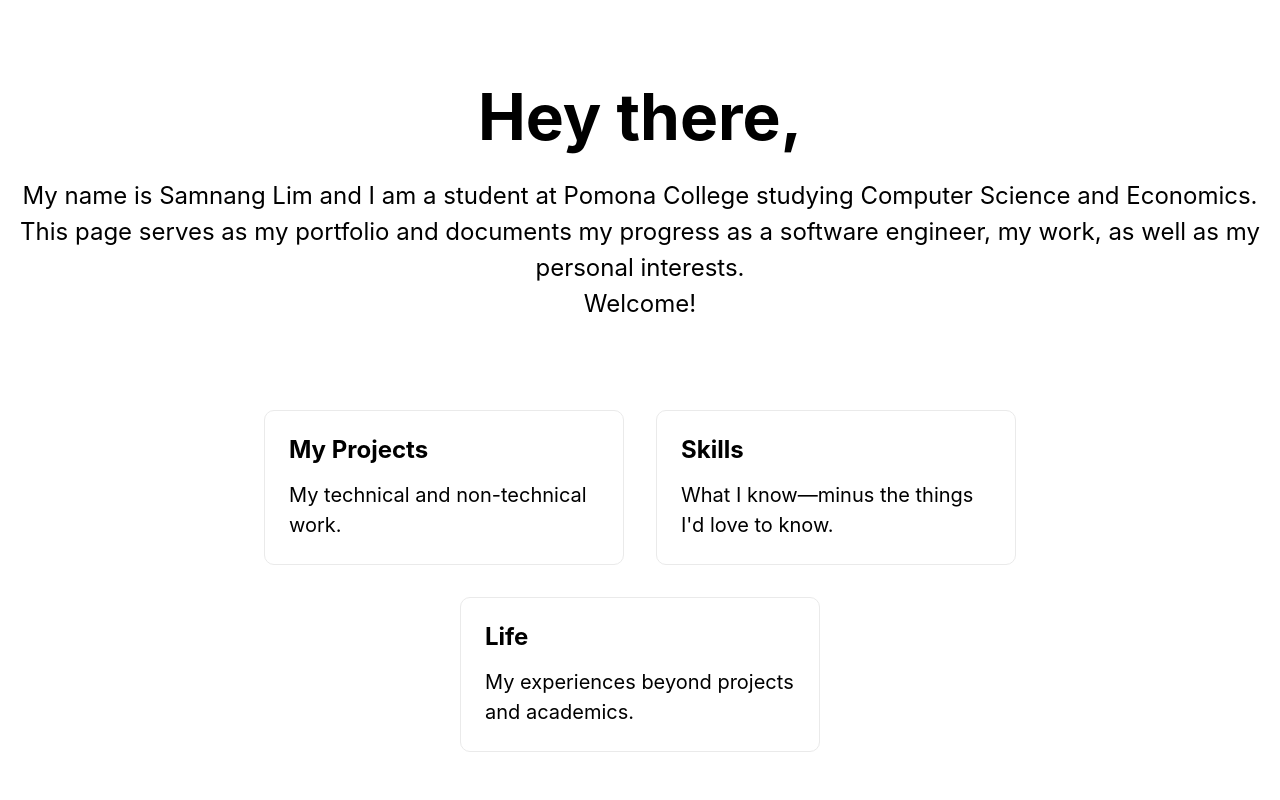
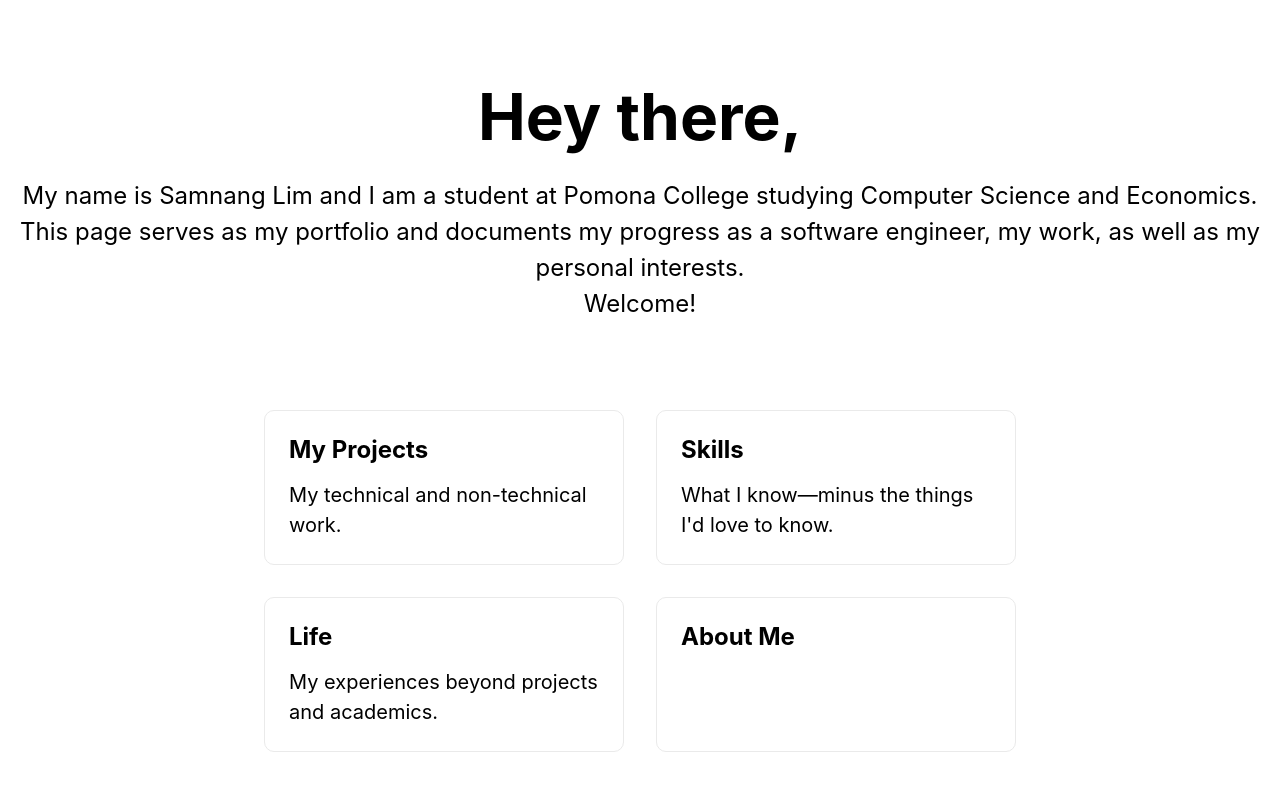
Before and after one commit to soksamnanglim/portfolio, a Next.js app: page / in a window 1280 px wide. Shown: the top 800 px of the page. Built offline with nearby package versions, Linux system fonts and the light colour scheme.

Commit message:
added an about me card

```diff
--- a/pages/index.js
+++ b/pages/index.js
@@ -48,6 +48,11 @@ export default function Home() {
               My experiences beyond projects and academics.
             </p>
           </a>
+          <Link href="/about-me/about-me">
+            <a className="card">
+              <h3>About Me </h3>
+            </a>
+          </Link>
         </div>
       </main>
       <footer>
--- a/pages/projects/projects.js
+++ b/pages/projects/projects.js
@@ -3,7 +3,7 @@ import Link from 'next/link'
 export default function Projects() {
   return (
     <>
-      <h1>Skills!</h1>
+      <h1></h1>
       <h2>
         <Link href="/">
           <a>
```
Also changed, not shown: pages/about-me/about-me.js (added, +14 -0 lines).
